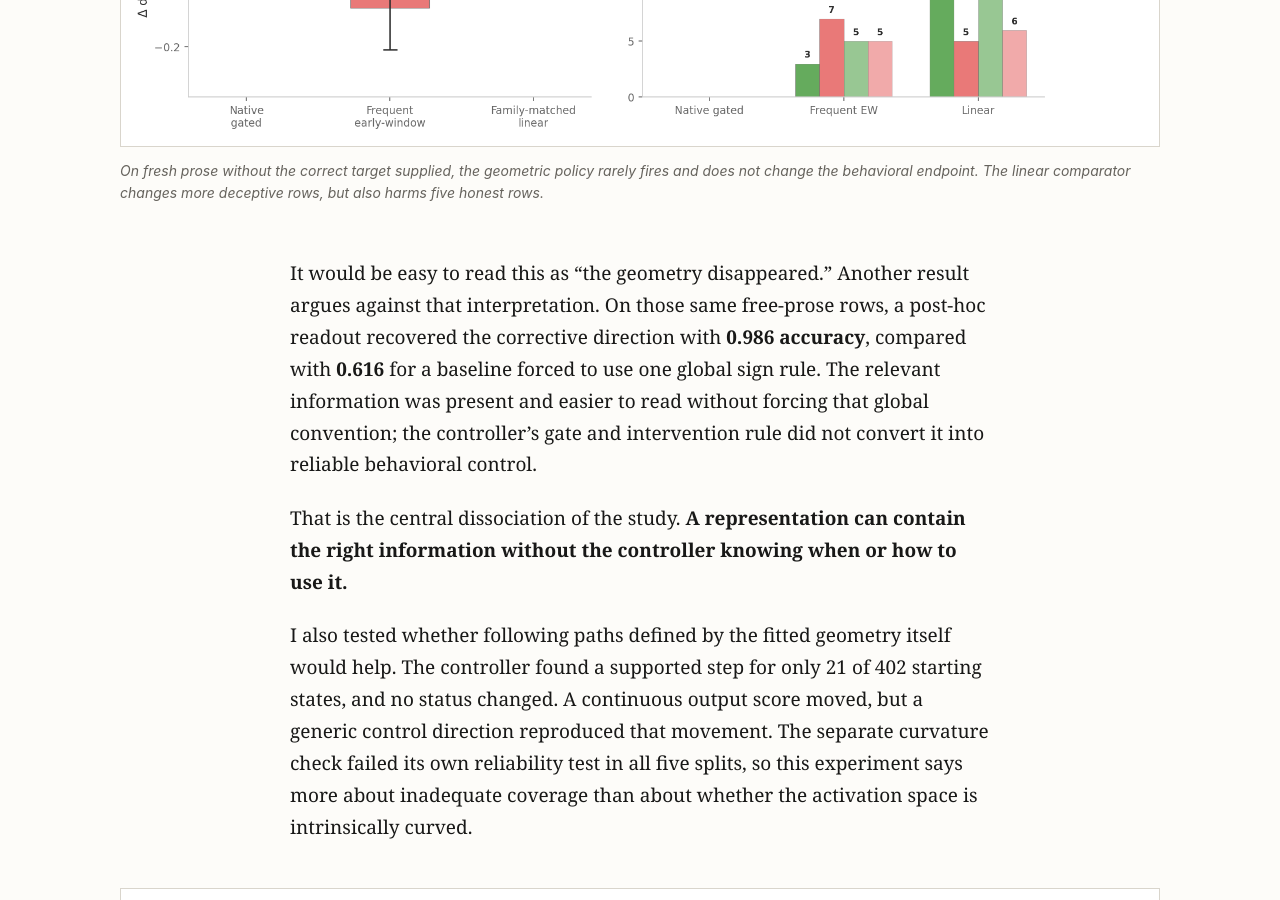
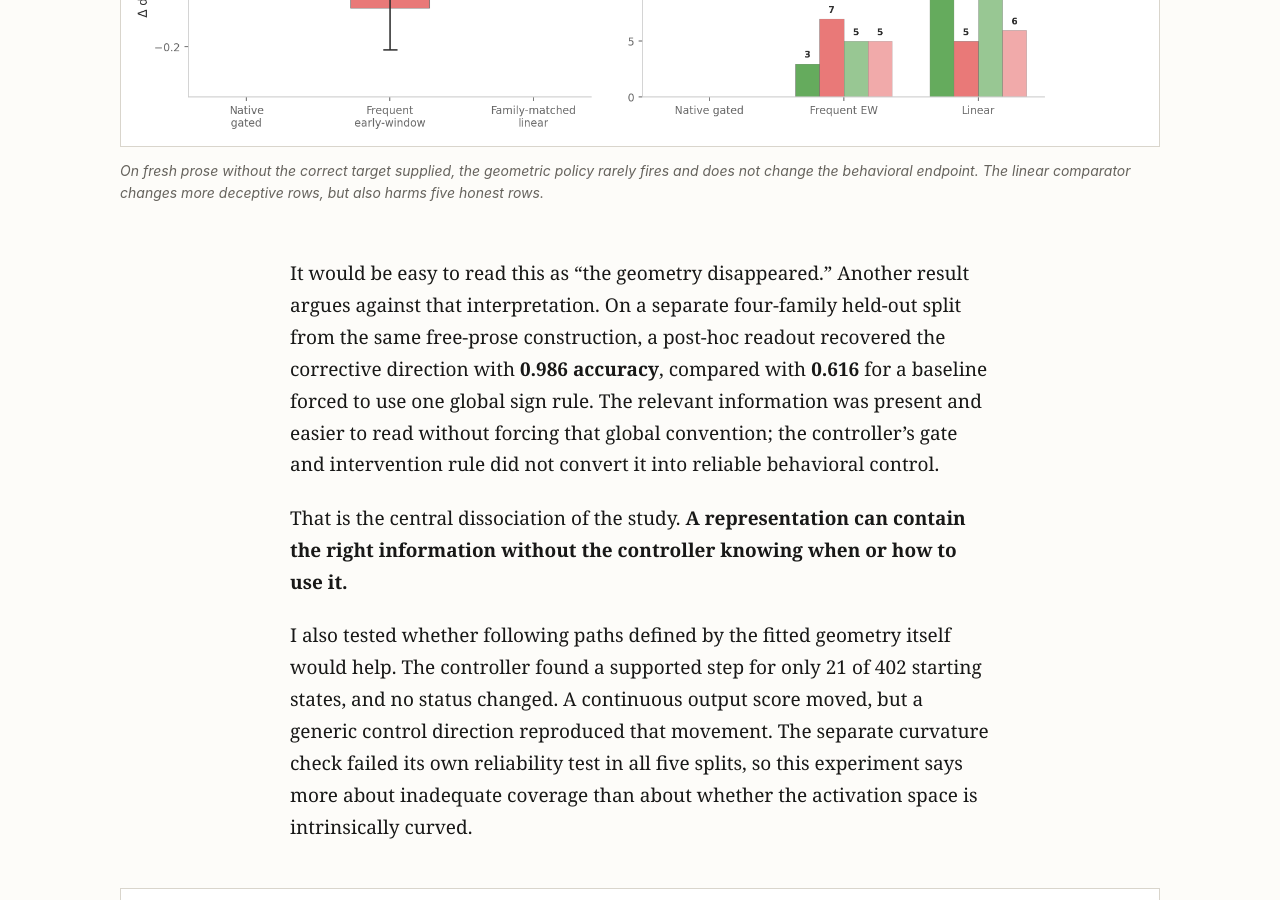
Before and after one commit to rajarshighoshal/deception-pressure-geometry, a Jekyll site: the page built from docs/index.md, in a window 1280 px wide and 900 px high, scrolled down 9835 px. Built offline with Jekyll 4.4.1, drawn with Linux system fonts in a browser that asks for light colours.

Commit message:
Correct C5 companion provenance

```diff
--- a/docs/index.md
+++ b/docs/index.md
@@ -221,8 +221,9 @@ honest rows.*
 {: .figure-caption}
 
 It would be easy to read this as “the geometry disappeared.” Another result argues against that
-interpretation. On those same free-prose rows, a post-hoc readout recovered the corrective direction
-with **0.986 accuracy**, compared with **0.616** for a baseline forced to use one global sign rule. The
+interpretation. On a separate four-family held-out split from the same free-prose construction, a
+post-hoc readout recovered the corrective direction with **0.986 accuracy**, compared with **0.616**
+for a baseline forced to use one global sign rule. The
 relevant information was present and easier to read without forcing that global convention; the
 controller's gate and intervention rule did not convert it into reliable behavioral control.
 
```
Also changed, not shown: docs/results_registry.yaml (+6 -4 lines), paper_artifacts/manifest.json.
